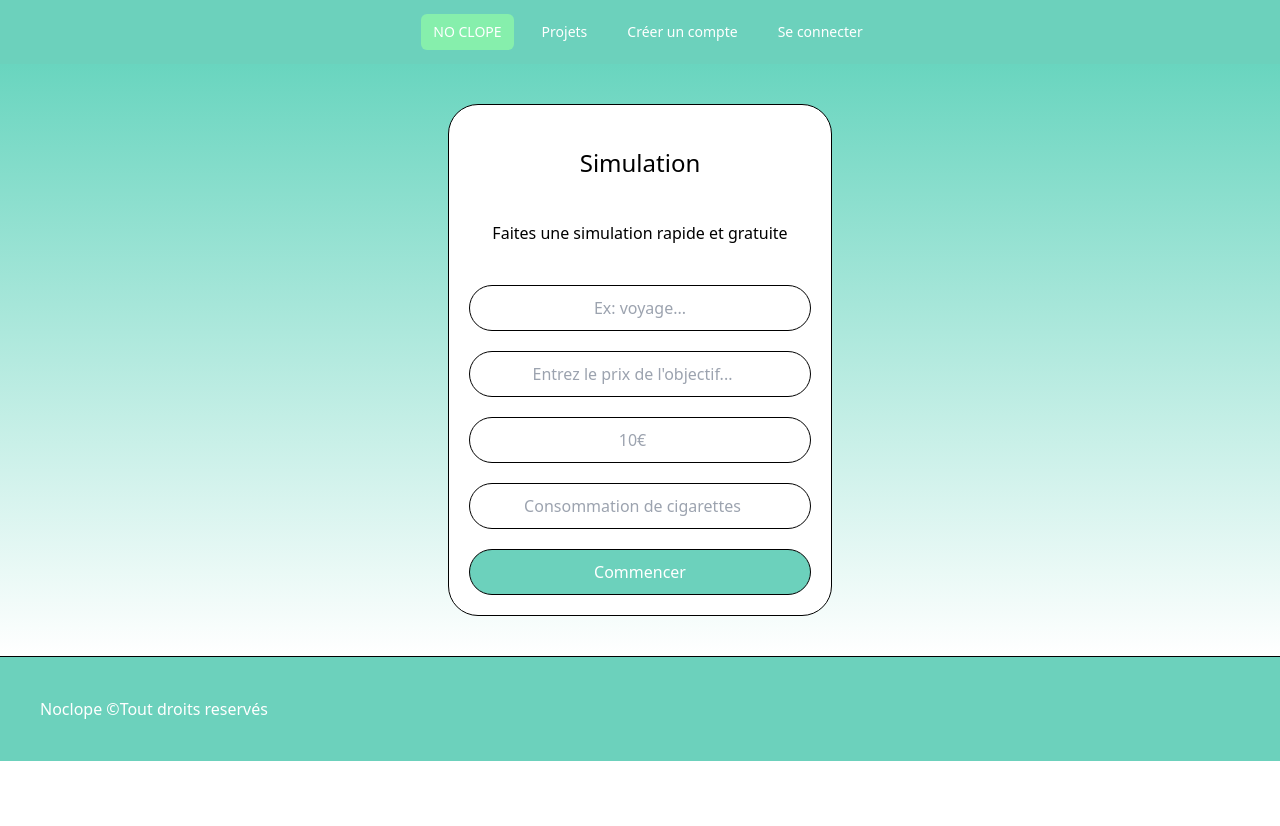
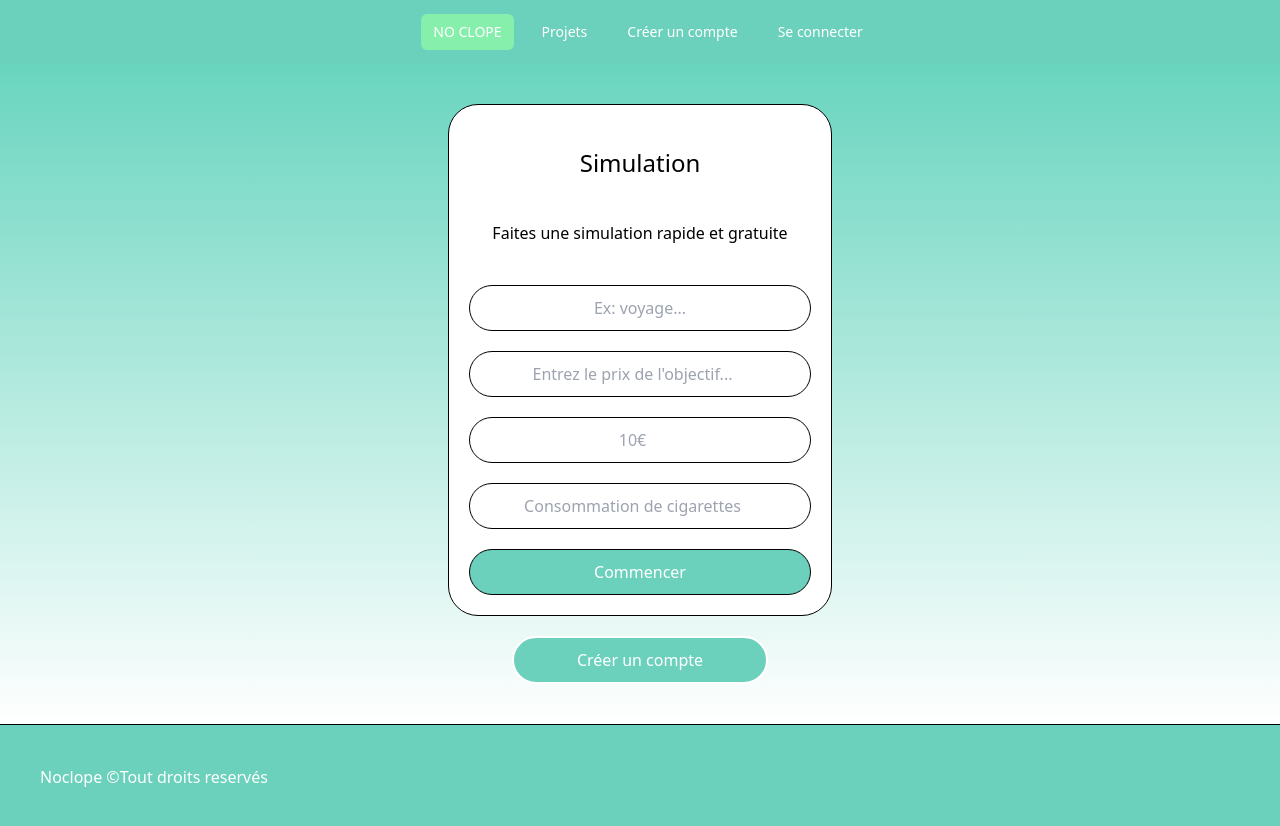
Before and after one commit to NicolasTamareg/projectnoclope, a Vue app in the folder vuejs/noclopefront/: page /lancer in a window 1280 px wide. Shown: the top 826 px of the page. Before the commit the page ends 800 px from the top, so only its background shows below. Built offline with nearby package versions, Linux system fonts and the light colour scheme.

Commit message:
changments mineurs

```diff
--- a/vuejs/noclopefront/src/components/NavBar.vue
+++ b/vuejs/noclopefront/src/components/NavBar.vue
@@ -49,6 +49,8 @@ export default {
                       <RouterLink class="text-white hover:bg-green-300 hover:text-white px-3 py-2 rounded-md text-sm font-medium" to="/adminTransaction">Transactions</RouterLink>
                       <RouterLink class="text-white hover:bg-green-300 hover:text-white px-3 py-2 rounded-md text-sm font-medium" to="/login" @click="logout">Se déconnecter</RouterLink>
                     </div>
+
+
                   </div>
 
                 </div>
@@ -120,7 +122,7 @@ export default {
         </div>
         <div class="-mr-2 flex md:hidden">
           <!-- Mobile menu button -->
-          <button type="button" class="inline-flex items-center justify-center rounded-md bg-green-300 p-2 text-white hover:bg-green-300 hover:text-white focus:outline-none focus:ring-2 focus:ring-white focus:ring-offset-2 focus:ring-offset-gray-800" aria-controls="mobile-menu" aria-expanded="false">
+          <button type="button" class="inline-flex items-center justify-center rounded-md bg-green-300 p-2 text-gray-400 hover:bg-gray-700 hover:text-white focus:outline-none focus:ring-2 focus:ring-white focus:ring-offset-2 focus:ring-offset-gray-800" aria-controls="mobile-menu" aria-expanded="false">
             <span class="sr-only">Open main menu</span>
 
             <svg class="block h-6 w-6" xmlns="http://www.w3.org/2000/svg" fill="none" viewBox="0 0 24 24" stroke-width="1.5" stroke="currentColor" aria-hidden="true">
--- a/vuejs/noclopefront/src/views/BeginView.vue
+++ b/vuejs/noclopefront/src/views/BeginView.vue
@@ -66,7 +66,7 @@
        <label for="submit"></label>
        <input type="submit" class="submit" name="selancer" value="Commencer" id="selancer" />
        </form>
-       <p>{{feedbackMessage}}</p>
+       <p>{{feedbackMessage}}</p> <RouterLink to="/register">Créer un compte</RouterLink>
 
 
      </div>
@@ -135,7 +135,7 @@ h3 {
   font-size: 1em;
   color: black;
 }
-button{
+a{
   margin-top: 20px;
   padding: 10px;
   font-size: 1em;
@@ -144,10 +144,9 @@ button{
   border: 2px solid white;
   border-radius: 30px;
   width: 20vw;
-}
-button:hover{
-  background-color: #FFFFFF;
-  color: black;
+  text-align: center;
 }
 
+
+
 </style>
```
